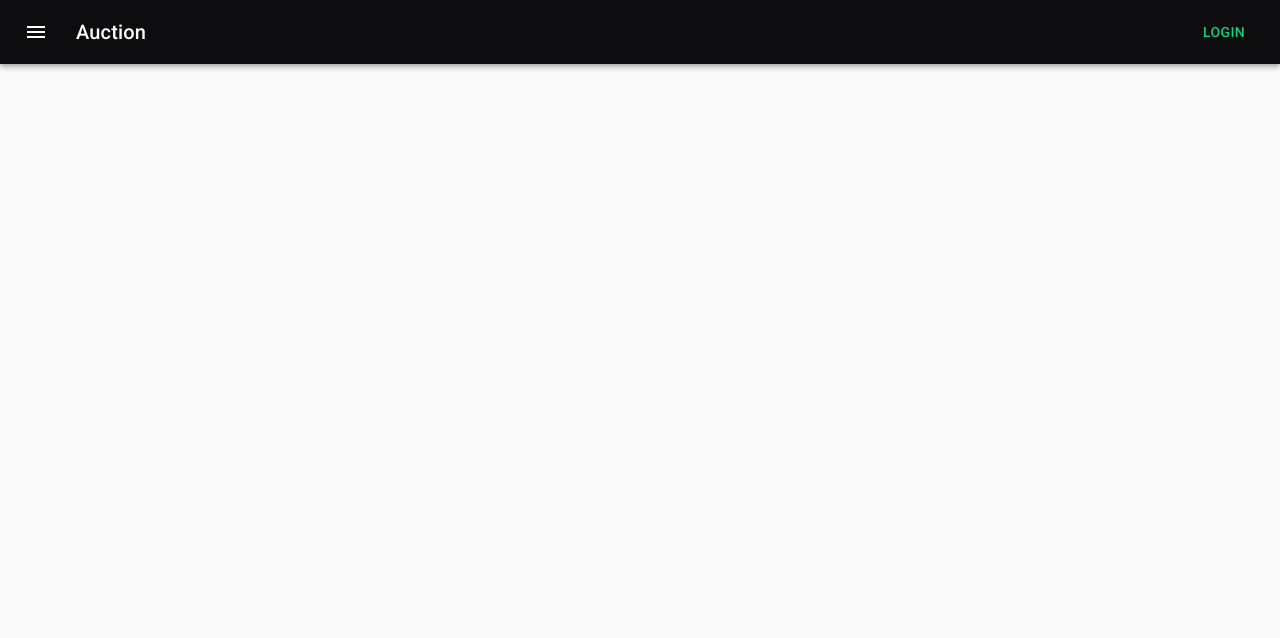
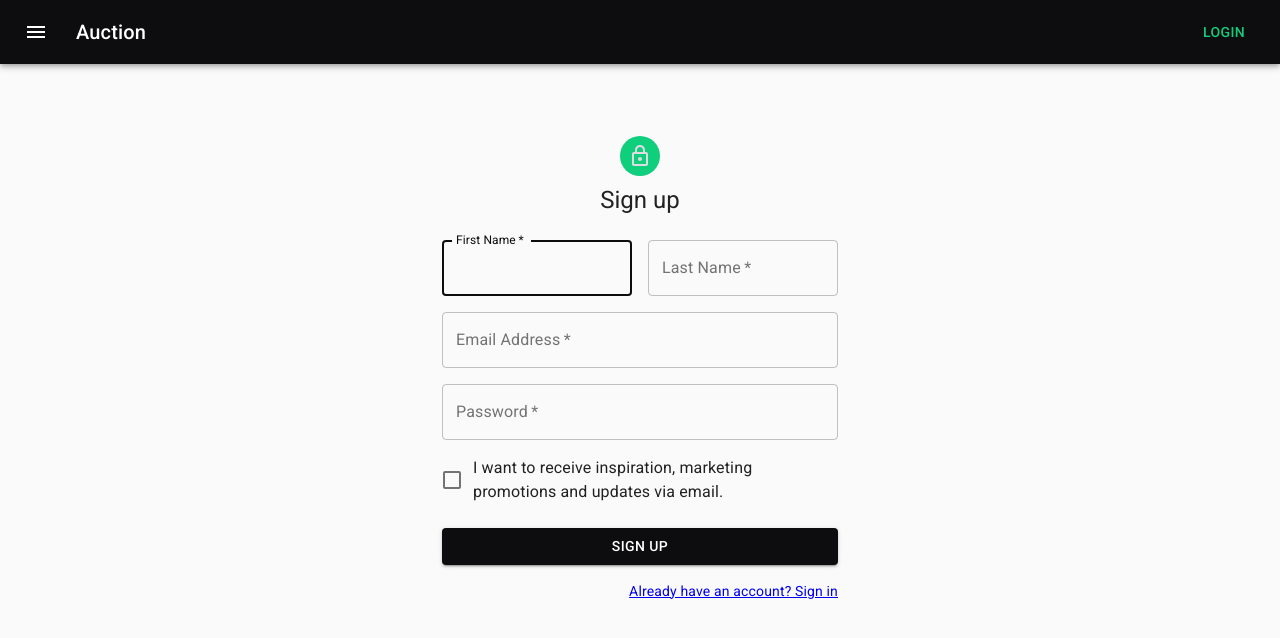
Before and after one commit to chrisauret/ReactAuction, a React (Create React App) app in the folder Auction.Client.Web/ClientApp/: page /SignUp in a window 1280 px wide. Shown: the top 638 px of the page. Built offline with nearby package versions, Linux system fonts and the light colour scheme; what react-router-redux would draw is missing.

Commit message:
Add SignUp form

```diff
--- a/Auction.Client.Web/ClientApp/src/App.js
+++ b/Auction.Client.Web/ClientApp/src/App.js
@@ -3,7 +3,8 @@
 import Home from './components/Home';
 import theme from './components/Theme';
 import Header from './components/Header';
-import Login from './components/Login';
+import SignIn from './components/SignIn';
+import SignUp from './components/SignUp';
 import { Container } from '@material-ui/core';
 import {
     BrowserRouter as Router,
@@ -17,8 +18,11 @@
     <MuiThemeProvider theme={theme}>
         <Header />
         <Container maxWidth="lg">
-            <Route exact path='/' component={Home}></Route>
-            <Route path='/Login' component={Login} ></Route>
+            <Switch>
+                <Route exact path='/' component={Home}></Route>
+                <Route path='/SignIn' component={SignIn} ></Route>
+                <Route path='/SignUp' component={SignUp} ></Route>
+            </Switch>
         </Container>
     </MuiThemeProvider>
 );
--- a/Auction.Client.Web/ClientApp/src/components/Header.js
+++ b/Auction.Client.Web/ClientApp/src/components/Header.js
@@ -43,7 +43,7 @@
                         Auction
                      </Typography>
 
-                    <Link to="/Login" className={classes.link}>
+                    <Link to="/SignIn" className={classes.link}>
                         <Button color="inherit">
                             Login
                         </Button>
--- a/Auction.Client.Web/ClientApp/src/components/Login.js
+++ b/Auction.Client.Web/ClientApp/src/components/SignIn.js
@@ -11,7 +11,6 @@
 import Typography from '@material-ui/core/Typography';
 import Container from '@material-ui/core/Container';
 import { withStyles } from '@material-ui/styles';
-
 
 const styles = theme => {
     return {
@@ -40,9 +39,7 @@
     };
 };
 
-
-
-class Login extends Component {
+class SignIn extends Component {
     render() {
 
         const { classes } = this.props;
@@ -58,7 +55,7 @@
                         </Avatar>
                         <Typography component="h1" variant="h5">
                             Sign in
-                    </Typography>
+                        </Typography>
                         <form className={classes.form} noValidate>
                             <TextField
                                 variant="outlined"
@@ -94,15 +91,15 @@
                                 className={classes.submit}
                             >
                                 Sign In
-                        </Button>
+                            </Button>
                             <Grid container>
                                 <Grid item xs>
                                     <Link href="#" variant="body2">
                                         Forgot password?
-                                </Link>
+                                    </Link>
                                 </Grid>
                                 <Grid item>
-                                    <Link href="#" variant="body2">
+                                    <Link to="/SignUp" variant="body2">
                                         {"Don't have an account? Sign Up"}
                                     </Link>
                                 </Grid>
@@ -115,4 +112,4 @@
     }
 }
 
-export default withStyles(styles)(Login)
+export default withStyles(styles)(SignIn)
--- /dev/null
+++ b/Auction.Client.Web/ClientApp/src/components/SignUp.js
@@ -0,0 +1,134 @@
+import React, { Component } from 'react';
+import Avatar from '@material-ui/core/Avatar';
+import Button from '@material-ui/core/Button';
+import TextField from '@material-ui/core/TextField';
+import FormControlLabel from '@material-ui/core/FormControlLabel';
+import Checkbox from '@material-ui/core/Checkbox';
+import { Link } from "react-router-dom";
+import Grid from '@material-ui/core/Grid';
+import LockOutlinedIcon from '@material-ui/icons/LockOutlined';
+import Typography from '@material-ui/core/Typography';
+import Container from '@material-ui/core/Container';
+import { withStyles } from '@material-ui/styles';
+
+const styles = theme => {
+    return {
+        '@global': {
+            body: {
+                backgroundColor: theme.palette.common.white,
+            },
+        },
+        paper: {
+            marginTop: theme.spacing(8),
+            display: 'flex',
+            flexDirection: 'column',
+            alignItems: 'center',
+        },
+        avatar: {
+            margin: theme.spacing(1),
+            backgroundColor: theme.palette.secondary.main,
+        },
+        form: {
+            width: '100%', // Fix IE 11 issue.
+            marginTop: theme.spacing(3),
+        },
+        submit: {
+            margin: theme.spacing(3, 0, 2),
+        },
+    };
+}
+
+class SignUp extends Component {
+
+    render() {
+
+        const { classes } = this.props;
+
+        return (
+            <Container component="main" maxWidth="xs">
+                <div className={classes.paper}>
+                    <Avatar className={classes.avatar}>
+                        <LockOutlinedIcon />
+                    </Avatar>
+                    <Typography component="h1" variant="h5">
+                        Sign up
+                    </Typography>
+                    <form className={classes.form} noValidate>
+                        <Grid container spacing={2}>
+                            <Grid item xs={12} sm={6}>
+                                <TextField
+                                    autoComplete="fname"
+                                    name="firstName"
+                                    variant="outlined"
+                                    required
+                                    fullWidth
+                                    id="firstName"
+                                    label="First Name"
+                                    autoFocus
+                                />
+                            </Grid>
+                            <Grid item xs={12} sm={6}>
+                                <TextField
+                                    variant="outlined"
+                                    required
+                                    fullWidth
+                                    id="lastName"
+                                    label="Last Name"
+                                    name="lastName"
+                                    autoComplete="lname"
+                                />
+                            </Grid>
+                            <Grid item xs={12}>
+                                <TextField
+                                    variant="outlined"
+                                    required
+                                    fullWidth
+                                    id="email"
+                                    label="Email Address"
+                                    name="email"
+                                    autoComplete="email"
+                                />
+                            </Grid>
+                            <Grid item xs={12}>
+                                <TextField
+                                    variant="outlined"
+                                    required
+                                    fullWidth
+                                    name="password"
+                                    label="Password"
+                                    type="password"
+                                    id="password"
+                                    autoComplete="current-password"
+                                />
+                            </Grid>
+                            <Grid item xs={12}>
+                                <FormControlLabel
+                                    control={<Checkbox value="allowExtraEmails" color="primary" />}
+                                    label="I want to receive inspiration, marketing promotions and updates via email."
+                                />
+                            </Grid>
+                        </Grid>
+                        <Button
+                            type="submit"
+                            fullWidth
+                            variant="contained"
+                            color="primary"
+                            className={classes.submit}
+                        >
+                            Sign Up
+                        </Button>
+                        <Grid container justify="flex-end">
+                            <Grid item>
+                                <Link to="/SignIn" variant="body2">
+                                    Already have an account? Sign in
+                                </Link>
+                            </Grid>
+                        </Grid>
+                    </form>
+                </div>
+            </Container>
+        )
+    }
+}
+
+export default withStyles(styles)(SignUp);
--- a/Auction.Client.Web/ClientApp/src/index.js
+++ b/Auction.Client.Web/ClientApp/src/index.js
@@ -8,7 +8,6 @@
 import App from './App';
 import registerServiceWorker from './registerServiceWorker';
 import CssBaseline from '@material-ui/core/CssBaseline';
-import Login from './components/Login';
 
 // Create browser history to use in the Redux store
 const baseUrl = document.getElementsByTagName('base')[0].getAttribute('href');
```
